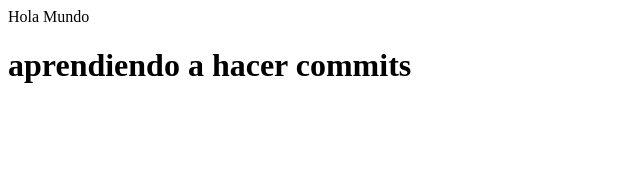
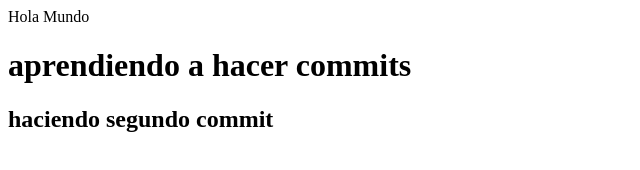
Before and after one commit to horaciolopez/Java-Script, a plain HTML site: page index.html in a window 1280 px wide. Shown: the whole page, without its empty margins (0-640 px from the left). Drawn offline with Linux system fonts and the light colour scheme.

Commit message:
sesgundo commit

```diff
--- a/index.html
+++ b/index.html
@@ -10,5 +10,6 @@
     <script src="02-operadores/05-falsy.js"></script>
 
     <h1>aprendiendo a hacer commits</h1>
+    <h2>haciendo segundo commit</h2>
 </body>
 </html>
```
